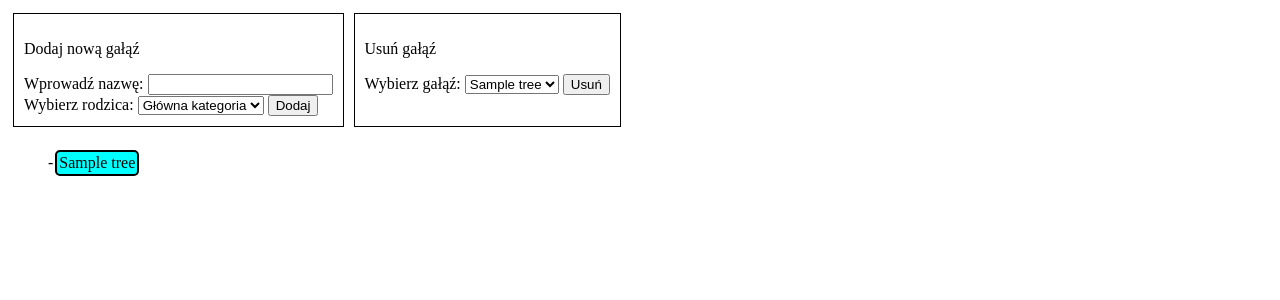
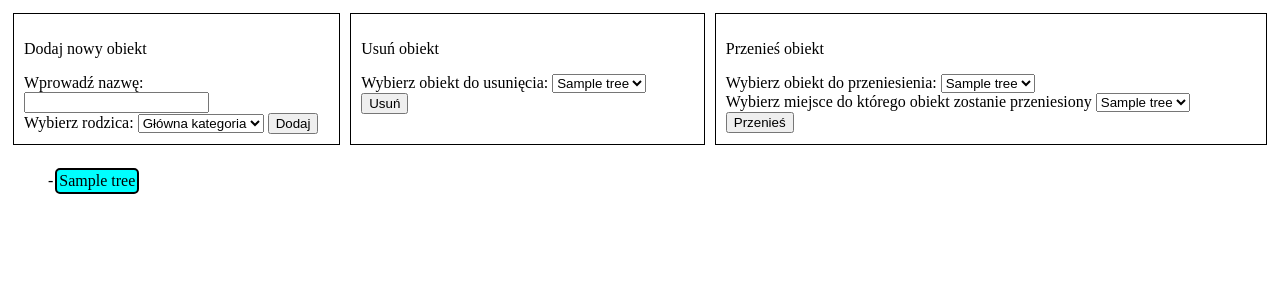
Before and after one commit to CaidoPL/Zarzadzanie-struktura-drzewiasta, a PHP site: page / in a window 1280 px wide. Shown: the top 300 px of the page. Run offline with PHP 8.4, Linux system fonts and the light colour scheme; tables that the repository leaves empty or names only in its code hold one stand-in row (values such as "Sample post").

Commit message:
add move node

```diff
--- a/src/Controllers/Controller.php
+++ b/src/Controllers/Controller.php
@@ -39,7 +39,11 @@ class Controller
         $newTree = $this->Model->buildTree($tree, 0);
         $params = [
             'alert' => $this->request->getParam('action', 'list'),
-            'toDelete' => $this->request->getParam('toDelete', null)
+            'toDelete' => $this->request->getParam('toDelete', null),
+            'move' => [
+                'toMove' => $this->request->getParam('toMove', null),
+                'whereMove' => $this->request->getParam('whereMove', null)
+            ]
         ];
         $this->View->render($newTree, $optionTree, $params);
     }
@@ -86,6 +90,19 @@ class Controller
         }
     }
 
+    public function moveNodeAction(){
+        if (!empty($this->request->getParam('toMoveId')) && !empty($this->request->getParam('whereMoveId'))) {
+
+            $toMoveId = (int) $this->request->getParam('toMoveId');
+            $whereMoveId = (int) $this->request->getParam('whereMoveId');
+            $alert = $this->Model->moveNode($toMoveId, $whereMoveId);
+            header("Location: /Zadanie%20rekru/?action=$alert");
+
+        } else {
+            header("Location: /Zadanie%20rekru/");
+        }
+    }
+
     private function action(): string
     {
         return $this->request->getParam('action', self::DEFAULT_ACTION);
--- a/src/Model/Model.php
+++ b/src/Model/Model.php
@@ -162,4 +162,33 @@ class Model
         $this->conn->query($q3);
         $this->conn->query($q4);
     }
+
+    public function moveNode(int $toMoveId, int $whereMoveId): string
+    {
+        $moveObject = $this->singleLeaf($toMoveId);
+        $newParent = $this->singleLeaf($whereMoveId);
+        $moveObjectRgt = $moveObject['0']['rgt'];
+        $moveObjectLft = $moveObject['0']['lft'];
+        $newParentRgt = $newParent['0']['rgt'];
+        if ($moveObjectRgt < $newParentRgt) {
+            $q1 = "UPDATE tree SET lft = CASE
+            WHEN lft BETWEEN $moveObjectRgt + 1 AND $newParentRgt - 2 THEN lft - ($moveObjectRgt +1 - $moveObjectLft)
+            WHEN lft BETWEEN $moveObjectLft AND $moveObjectRgt THEN lft + ($newParentRgt - 1 - $moveObjectRgt)
+            END,
+            rgt = CASE
+            WHEN rgt BETWEEN $moveObjectRgt + 1 AND $newParentRgt - 1 THEN rgt - ($moveObjectRgt +1 - $moveObjectLft)
+            WHEN rgt BETWEEN $moveObjectLft AND $moveObjectRgt THEN rgt + ($newParentRgt - 1 - $moveObjectRgt)
+            END
+            WHERE lft BETWEEN $moveObjectLft AND $newParentRgt - 1";
+            $q2 = "Update tree SET rgt = $newParentRgt WHERE id = $whereMoveId";
+            $q3 = "UPDATE tree SET parent_id = $whereMoveId WHERE id = $toMoveId";
+
+            $this->conn->query($q1);
+            $this->conn->query($q2);
+            $this->conn->query($q3);
+            return 'movedNode';
+        }else{
+            return 'movedNodeError';
+        }
+    }
 }
--- a/templates/mainView.php
+++ b/templates/mainView.php
@@ -24,7 +24,12 @@
             case 'deletedLeaf':
                 echo "<h3 style='color: red;'>Usunięto liść</h3>";
                 break;
-                echo "</div>";
+            case 'movedNode':
+                echo "<h3 style='color: red;'>Przeniesiono gałąź</h3>";
+                break;
+            case 'movedNodeError':
+                echo "<h3 style='color: red;'>Nie można przesunąć gałęzi</h3>";
+                break;
         }
     }
     ?>
@@ -37,10 +42,20 @@
         echo "</div></div>";
     }
     ?>
+     <?php if (!is_null($params['move']['toMove']) && !is_null($params['move']['whereMove'])) {
+
+        echo "<div class='hiddenCon'> <div class='hidden'>";
+        echo "<a href='/Zadanie%20rekru/?action=list'>Anuluj</a>";
+        echo "<a href='/Zadanie%20rekru/?action=test&toMoveId=" . $params['move']['toMove'] . "&whereMoveId=".$params['move']['whereMove']."'>Przenieś sam obiekt</a>";
+        echo "<a href='/Zadanie%20rekru/?action=moveNode&toMoveId=" . $params['move']['toMove'] . "&whereMoveId=".$params['move']['whereMove']."'>Przenieś cały węzeł</a>";
+
+        echo "</div></div>";
+     }
+    ?>
 
     <div class="formsContainer">
         <form action="/Zadanie%20rekru/?action=create" method="post">
-            <p>Dodaj nową gałąź</p>
+            <p>Dodaj nowy obiekt</p>
             <label>Wprowadź nazwę: <input type="text" name="title"></label><br>
             <label>Wybierz rodzica: <select name="parent" id="">
                     <option value='0'>Główna kategoria</option>
@@ -53,8 +68,8 @@
             <input type="submit" value="Dodaj">
         </form>
         <form action="/Zadanie%20rekru/" method="get">
-            <p>Usuń gałąź</p>
-            <label>Wybierz gałąź: <select name="toDelete" id="">
+            <p>Usuń obiekt</p>
+            <label>Wybierz obiekt do usunięcia: <select name="toDelete" id="">
                     <?php
                     foreach ($optionTree as $tree) {
                         echo "<option value='" . $tree['id'] . "'>" . $tree['title'] . "</option>";
@@ -64,6 +79,25 @@
             <input type="submit" value="Usuń">
 
         </form>
+        <form action="/Zadanie%20rekru/" method="get">
+            <p>Przenieś obiekt</p>
+            <label>Wybierz obiekt do przeniesienia: <select name="toMove" id="">
+                    <?php
+                    foreach ($optionTree as $tree) {
+                        echo "<option value='" . $tree['id'] . "'>" . $tree['title'] . "</option>";
+                    }
+                    ?>
+                </select></label><br>
+            <label>Wybierz miejsce do którego obiekt zostanie przeniesiony <select name="whereMove" id="">
+                    <?php
+                    foreach ($optionTree as $tree) {
+                        echo "<option value='" . $tree['id'] . "'>" . $tree['title'] . "</option>";
+                    }
+                    ?>
+                </select></label>
+            <input type="submit" value="Przenieś">
+
+        </form>
 
     </div>
 
@@ -71,7 +105,6 @@
     <div class="listCon">
         <ul>
             <?php
-            // dump($params);
             function loop($tree)
             {
                 if (array_key_exists('children', $tree)) {
```
